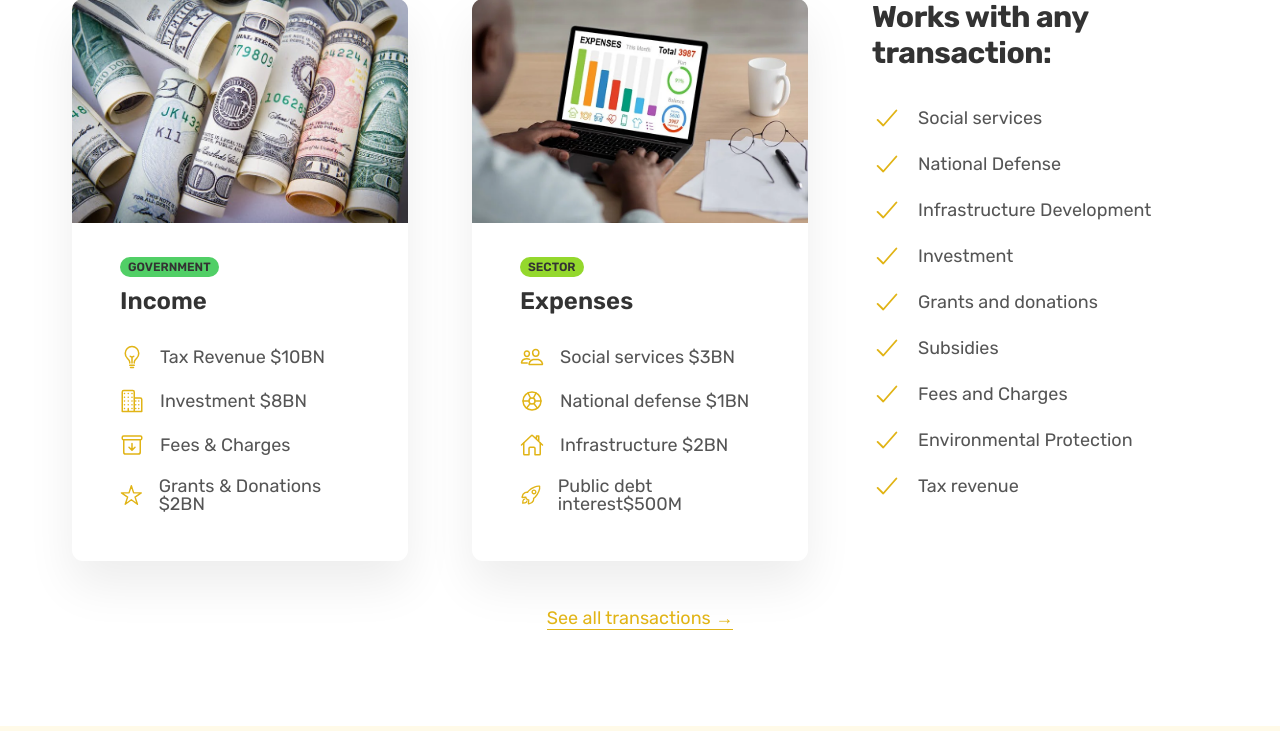
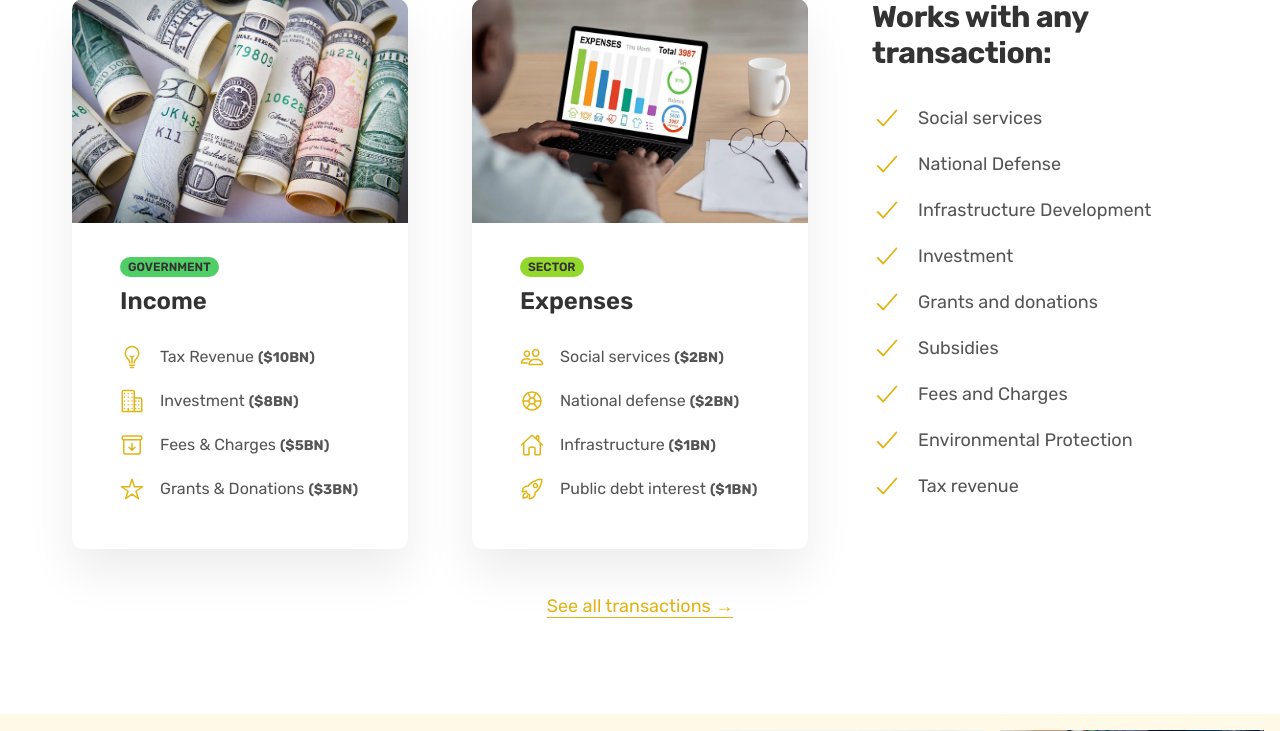
Before and after one commit to iranziprince01/budget-tracking-system, a PHP site: page / in a window 1280 px wide. Shown: the part 4102-4833 px from the top of the page. Run offline with PHP 8.4, Linux system fonts and the light colour scheme; some libraries are stand-ins or nearby versions.

Commit message:
Files changed

```diff
--- a/css/style.css
+++ b/css/style.css
@@ -315,7 +315,7 @@
 }
 
 .expense-attribute {
-  font-size: 1.8rem;
+  font-size: 1.6rem;
   display: flex;
   align-items: center;
   gap: 1.6rem;
@@ -329,6 +329,11 @@
 
 .expense-img {
   width: 100%;
+}
+
+strong.amount {
+  font-size: 1.4rem;
+  font-weight: 700;
 }
 
 .all-transactions {
--- a/index.html
+++ b/index.html
@@ -274,25 +274,32 @@
               <ul class="expense-attributes">
                 <li class="expense-attribute">
                   <ion-icon class="expense-icon" name="bulb-outline"></ion-icon>
-                  <span>Tax Revenue $10BN</span>
+                  <span
+                    >Tax Revenue <strong class="amount">($10BN)</strong></span
+                  >
                 </li>
                 <li class="expense-attribute">
                   <ion-icon
                     class="expense-icon"
                     name="business-outline"
                   ></ion-icon>
-                  <span>Investment $8BN</span>
+                  <span>Investment <strong class="amount">($8BN)</strong></span>
                 </li>
                 <li class="expense-attribute">
                   <ion-icon
                     class="expense-icon"
                     name="archive-outline"
                   ></ion-icon>
-                  <span>Fees & Charges</span>
+                  <span
+                    >Fees & Charges <strong class="amount">($5BN)</strong></span
+                  >
                 </li>
                 <li class="expense-attribute">
                   <ion-icon class="expense-icon" name="star-outline"></ion-icon>
-                  <span>Grants & Donations $2BN</span>
+                  <span
+                    >Grants & Donations
+                    <strong class="amount">($3BN)</strong></span
+                  >
                 </li>
               </ul>
             </div>
@@ -315,25 +322,36 @@
                     class="expense-icon"
                     name="people-outline"
                   ></ion-icon>
-                  <span>Social services $3BN</span>
+                  <span
+                    >Social services
+                    <strong class="amount">($2BN)</strong></span
+                  >
                 </li>
                 <li class="expense-attribute">
                   <ion-icon
                     class="expense-icon"
                     name="nuclear-outline"
                   ></ion-icon>
-                  <span>National defense $1BN</span>
+                  <span
+                    >National defense
+                    <strong class="amount">($2BN)</strong></span
+                  >
                 </li>
                 <li class="expense-attribute">
                   <ion-icon class="expense-icon" name="home-outline"></ion-icon>
-                  <span>Infrastructure $2BN</span>
+                  <span
+                    >Infrastructure <strong class="amount">($1BN)</strong></span
+                  >
                 </li>
                 <li class="expense-attribute">
                   <ion-icon
                     class="expense-icon"
                     name="rocket-outline"
                   ></ion-icon>
-                  <span>Public debt interest$500M</span>
+                  <span
+                    >Public debt interest
+                    <strong class="amount">($1BN)</strong></span
+                  >
                 </li>
               </ul>
             </div>
```
